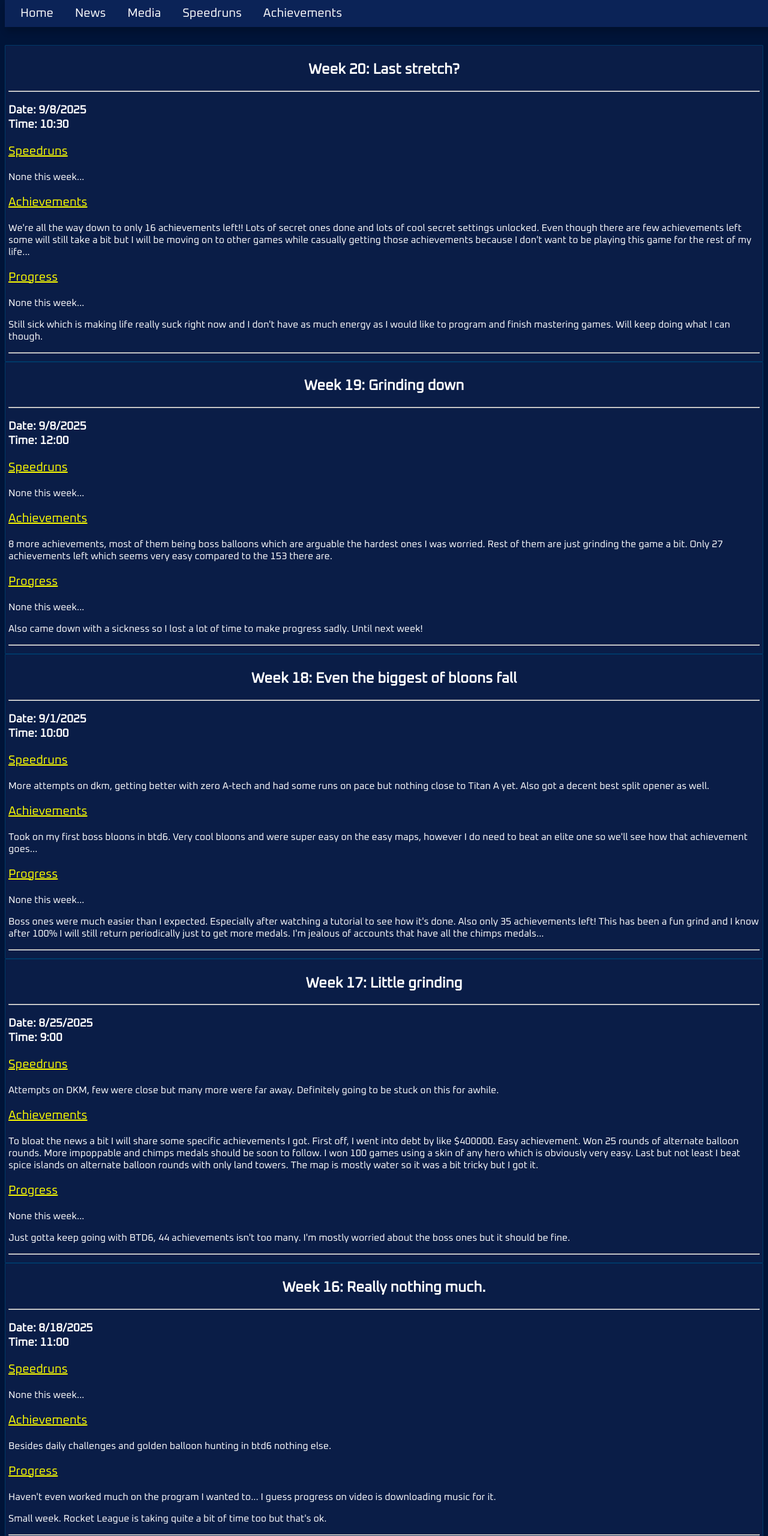
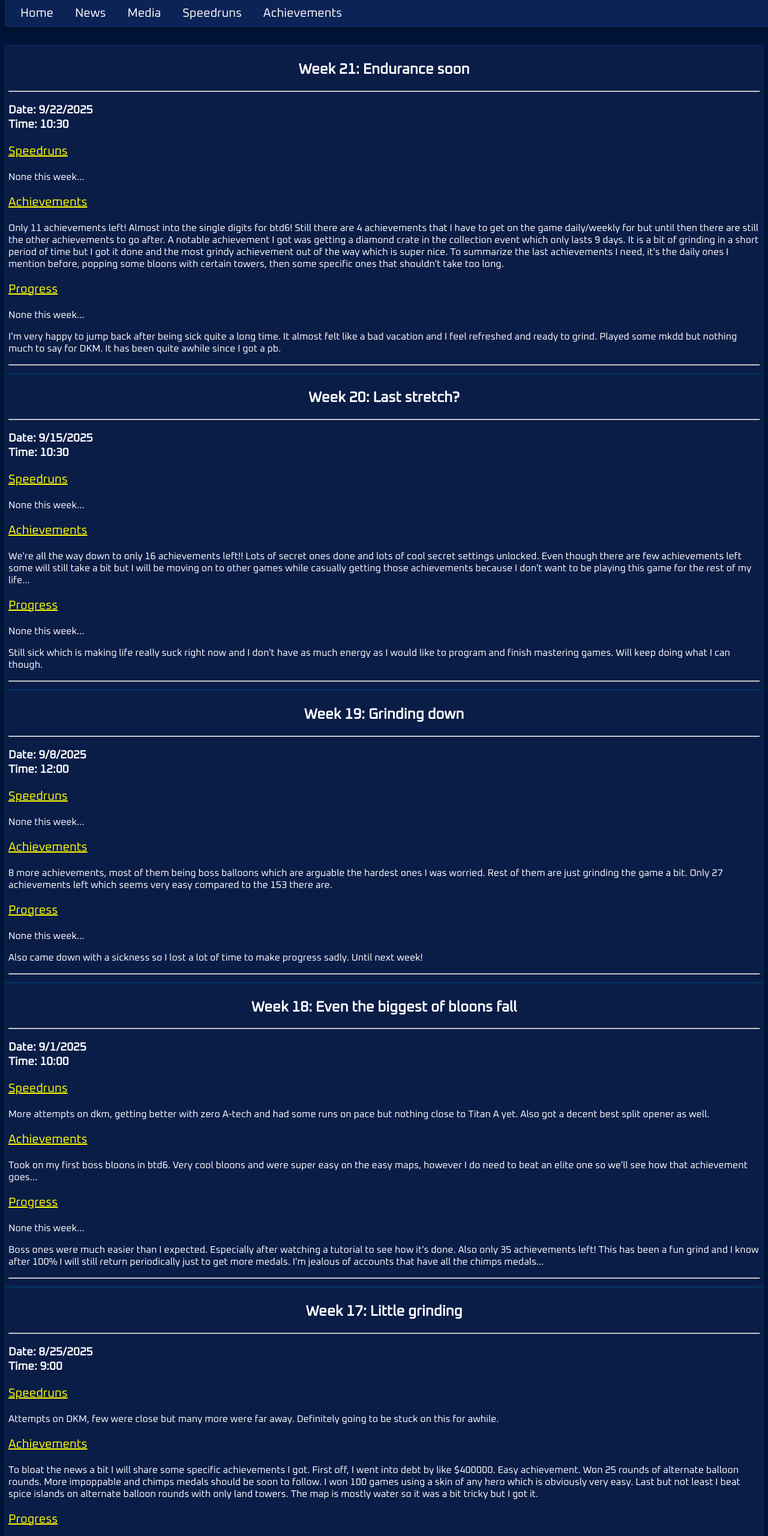
Before and after one commit to Zevihex/Central, a website: page docs/news.html in a window 1280 px wide. Shown: the top 2560 px of the page at 60% size. Drawn offline with Linux system fonts and the light colour scheme.

Commit message:
News Update 2025-9-22

```diff
--- a/docs/news.html
+++ b/docs/news.html
@@ -33,9 +33,33 @@
     <hr>
   </div> -->
   <div class="container">
+    <h2>Week 21: Endurance soon</h2>
+    <hr>
+    <h3>Date: 9/22/2025<br>Time: 10:30</h3>
+    <p class="underline">Speedruns</p>
+      None this week...
+    <p>
+    </p>
+    <p class="underline">Achievements</p>
+    <p>
+      Only 11 achievements left! Almost into the single digits for btd6!
+      Still there are 4 achievements that I have to get on the game daily/weekly for but until then there are still the other achievements to go after.
+      A notable achievement I got was getting a diamond crate in the collection event which only lasts 9 days.
+      It is a bit of grinding in a short period of time but I got it done and the most grindy achievement out of the way which is super nice.
+      To summarize the last achievements I need, it's the daily ones I mention before, popping some bloons with certain towers, then some specific ones that shouldn't take too long.
+    </p>
+    <p class="underline">Progress</p>
+    <p>None this week...</p>
+    <p>
+      I'm very happy to jump back after being sick quite a long time. It almost felt like a bad vacation and I feel refreshed and ready to grind.
+      Played some mkdd but nothing much to say for DKM. It has been quite awhile since I got a pb.
+    </p>
+    <hr>
+  </div>
+  <div class="container">
     <h2>Week 20: Last stretch?</h2>
     <hr>
-    <h3>Date: 9/8/2025<br>Time: 10:30</h3>
+    <h3>Date: 9/15/2025<br>Time: 10:30</h3>
     <p class="underline">Speedruns</p>
       None this week...
     <p>
@@ -114,24 +138,5 @@
     </p>
     <hr>
   </div>
-  <div class="container">
-    <h2>Week 16: Really nothing much.</h2>
-    <hr>
-    <h3>Date: 8/18/2025<br>Time: 11:00</h3>
-    <p class="underline">Speedruns</p>
-      None this week...
-    <p>
-    </p>
-    <p class="underline">Achievements</p>
-    <p>
-      Besides daily challenges and golden balloon hunting in btd6 nothing else.
-    </p>
-    <p class="underline">Progress</p>
-    <p>Haven't even worked much on the program I wanted to... I guess progress on video is downloading music for it.</p>
-    <p>
-      Small week. Rocket League is taking quite a bit of time too but that's ok.
-    </p>
-    <hr>
-  </div>
 </body>
 </html>
```
